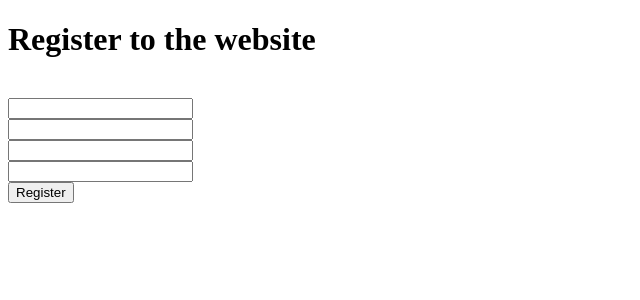
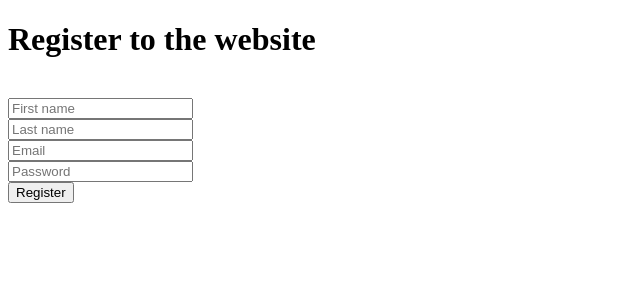
Before and after one commit to rdvw/TwoDaysProject, a PHP site: page /registration.php in a window 1280 px wide. Shown: the part 71-371 px from the top of the page, without its empty margins (0-640 px from the left). Run offline with PHP 8.4, Linux system fonts and the light colour scheme.

Commit message:
placeholders

```diff
--- a/registration.php
+++ b/registration.php
@@ -55,7 +55,7 @@
 
             // Check if the user was successfully registered
             if ($result_query)
-                echo 'Successfully registered. You can now <a href="login.php">login</a>.';
+                echo 'Successfully registered.';
             else
                 echo 'Something went wrong. Try again...';
         }
@@ -65,11 +65,12 @@
 
     <h1>Register to the website</h1>
     <br>
-    <form action="" method="post">
-        <input type="text" name="firstname" value="<?php echo $firstname ?>"><br>
-        <input type="text" name="lastname" value="<?php echo $lastname ?>"><br>
-        <input type="text" name="email" value="<?php echo $email ?>"><br>
-        <input type="password" name="password" value="<?php echo $password ?>"><br>
+    <form action="#" method="POST">
+        <!-- <form action="registration_result.php" method="POST"> -->
+        <input type="text" name="firstname" value="<?php echo $firstname ?>" placeholder="First name"><br>
+        <input type="text" name="lastname" value="<?php echo $lastname ?>" placeholder="Last name"><br>
+        <input type="text" name="email" value="<?php echo $email ?>" placeholder="Email"><br>
+        <input type="password" name="password" value="<?php echo $password ?>" placeholder="Password"><br>
         <input type="submit" name="submit" value="Register">
     </form>
 
```
Also changed, not shown: registration_result.php (added).
